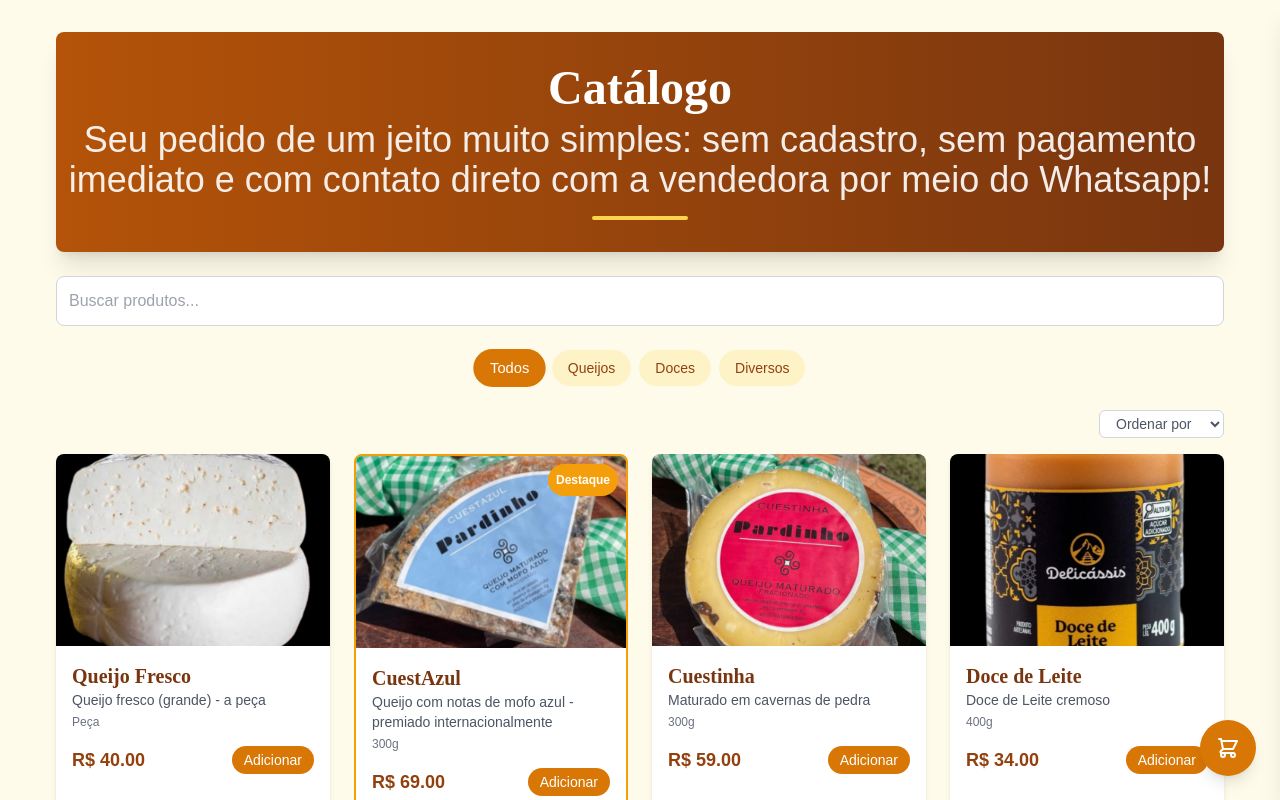
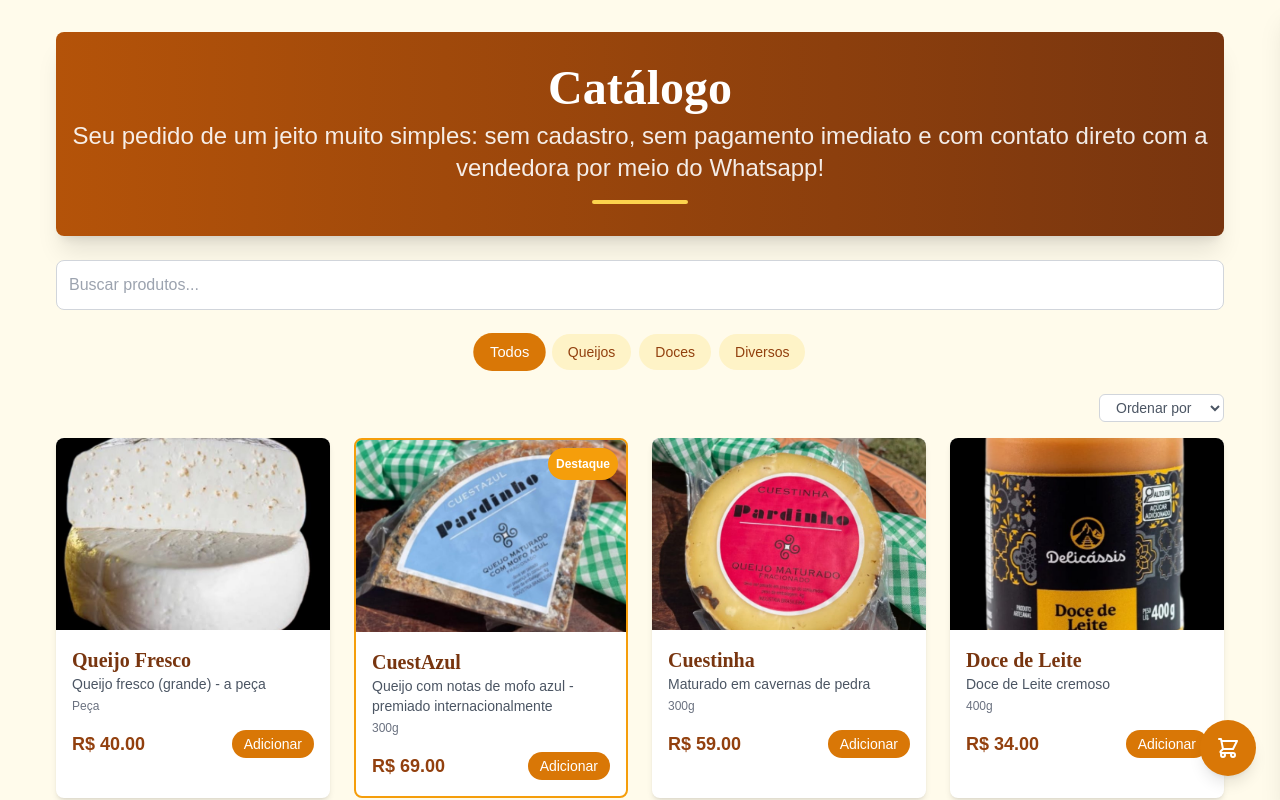
Before and after one commit to vumex/cardapiomonara, a React app: page / in a window 1280 px wide. Shown: the top 800 px of the page. Built offline with nearby package versions, Linux system fonts and the light colour scheme; the HTML template or start-up script is replaced by a standard one.

Commit message:
Update CardapioCabecalho.tsx

```diff
--- a/src/components/CardapioCabecalho.tsx
+++ b/src/components/CardapioCabecalho.tsx
@@ -12,7 +12,7 @@
   return (
     <div className="text-center py-8 bg-gradient-to-r from-amber-700 to-amber-900 text-white rounded-lg shadow-xl mb-6">
       <h1 className="text-6xl md:text-5xl font-bold mb-2">{titulo}</h1>
-      {subtitulo && <p className="text-4xl opacity-90">{subtitulo}</p>}
+      {subtitulo && <p className="text-2xl opacity-90">{subtitulo}</p>}
       <div className="mt-4 flex justify-center">
         <div className="h-1 w-24 bg-amber-300 rounded"></div>
       </div>
```
